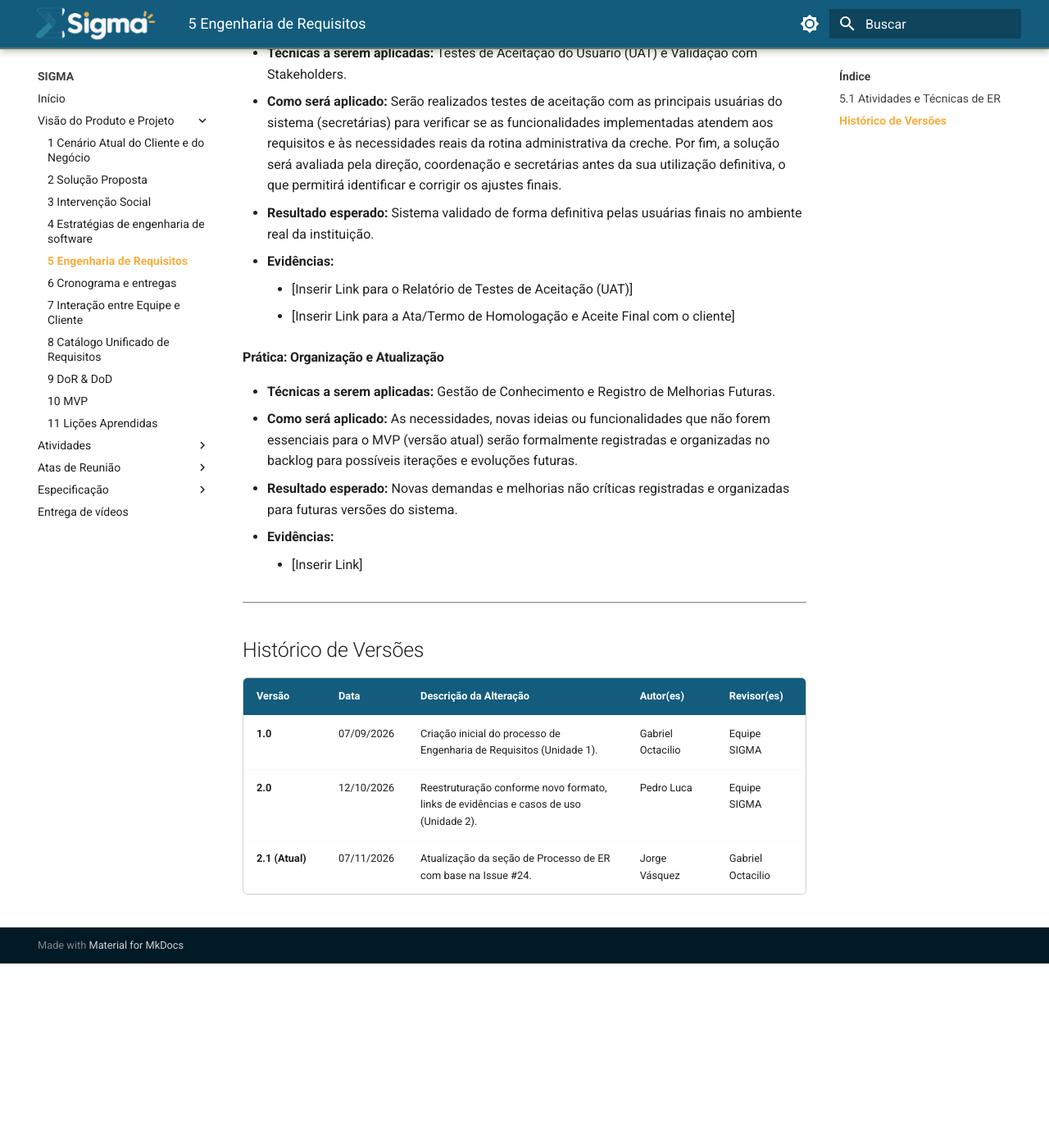
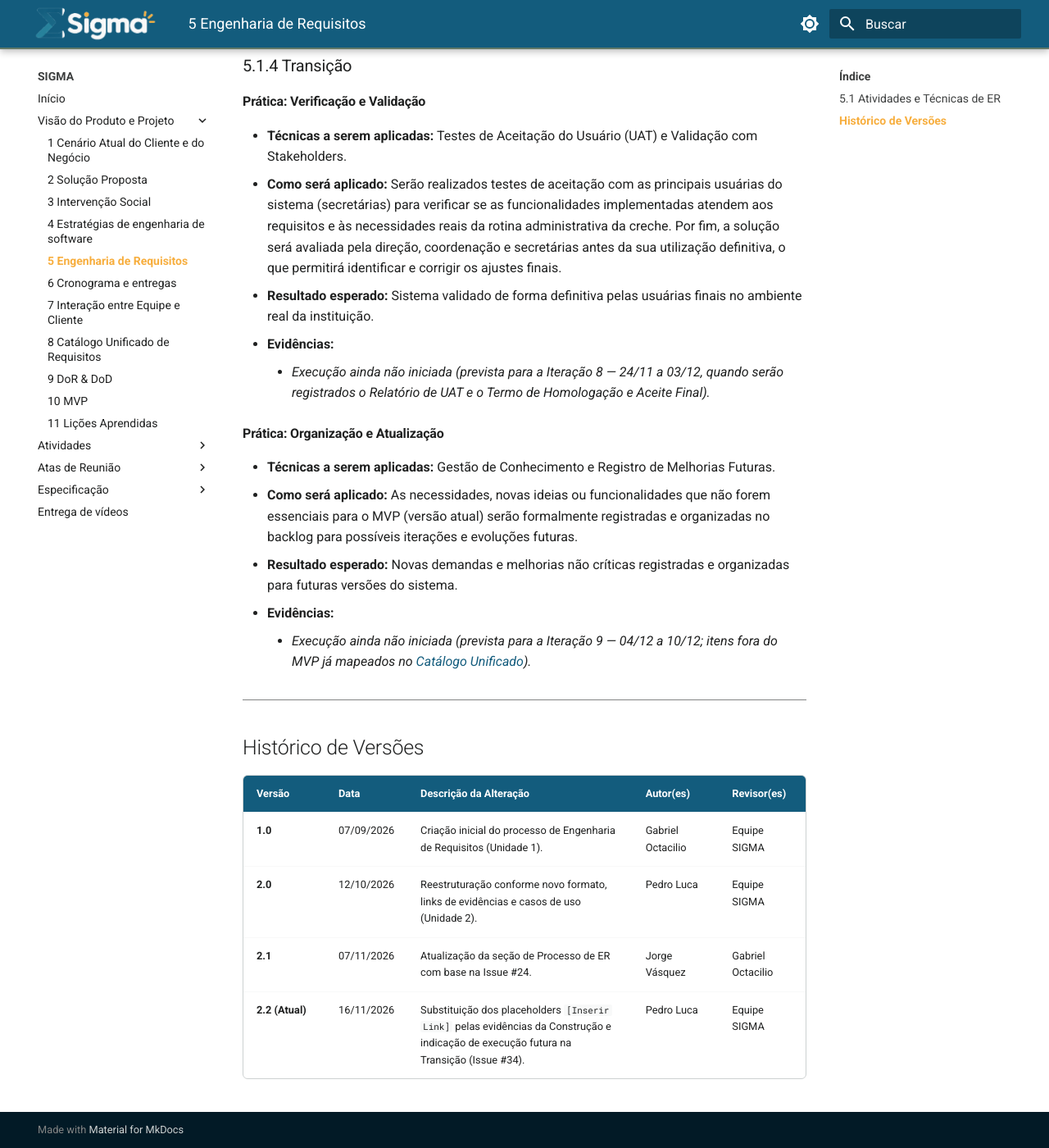
Before and after one commit to mdsreq-fga-unb/REQ-2026.2-T01-Sigma, an MkDocs documentation site: the page built from docs/doc-visao/5_requisitos.md, in a window 1280 px wide and 1400 px high, scrolled down 6218 px. Shown: the whole window at 82% size. Built offline with MkDocs 1.6.1 and Material for MkDocs 9.7.7, drawn with Linux system fonts in a browser that asks for light colours; before the commit the page ends 7393 px from its top, so only the background shows below that; some of the changed text lies outside the part shown.

Commit message:
docs: corrige links de evidências, imagens, registro histórico e rastreabilidade (#34)

```diff
--- a/docs/doc-visao/5_requisitos.md
+++ b/docs/doc-visao/5_requisitos.md
@@ -96,21 +96,24 @@ Nesta seção, detalhamos a aplicação das práticas de Engenharia de Requisito
 - **Como será aplicado:** Durante as iterações de desenvolvimento, serão realizadas comunicações diretas com os stakeholders para esclarecer dúvidas pontuais sobre as regras de negócio, garantindo que a equipa não fique bloqueada durante a implementação.
 - **Resultado esperado:** Dúvidas pontuais de negócio resolvidas para não travar o desenvolvimento.
 - **Evidências:**
-    - [Inserir Link]
+    - [Acompanhamento das Iterações e validações](4_estrategias.md#45-acompanhamento-das-iteracoes)
+    - [Protótipos e fluxos validados em 04/11](6_cronograma.md#iteracoes)
 
 #### Prática: Análise e Consenso
 - **Técnicas em aplicação:** Avaliação de Mudanças (Análise de Impacto).
 - **Como está sendo aplicado:** Caso surjam novos pedidos ou alterações nos requisitos durante o desenvolvimento, está sendo aplicada a técnica de Análise de Impacto para avaliar a viabilidade técnica, o custo e o impacto dessas mudanças no escopo da iteração atual.
 - **Resultado esperado:** Decisão tomada sobre a viabilidade técnica e o impacto de aceitar mudanças durante a iteração.
 - **Evidências:**
-    - [Inserir Link]
+    - [Histórico de Versões dos Requisitos](8_requisitos.md#historico-de-versoes)
+    - [Critérios do MVP e Priorização](10_backlog.md)
 
 #### Prática: Declaração
 - **Técnicas a serem aplicadas:** Especificação Sob Demanda (Critérios de Aceite e atualização de Casos de Uso).
 - **Como será aplicado:** Evitando um detalhamento antecipado desnecessário, os requisitos selecionados para a iteração atual serão especificados no momento certo, por meio da escrita de critérios de aceite e atualização dos casos de uso, documentando o que os desenvolvedores precisam para construir a funcionalidade.
 - **Resultado esperado:** Regras de negócio da iteração atual documentadas para os desenvolvedores.
 - **Evidências:**
-    - [Inserir Link]
+    - [Catálogo Unificado de Requisitos](8_requisitos.md)
+    - [Painel de Casos de Uso](casos-uso/index.md)
 
 #### Prática: Representação
 - **Técnicas a serem aplicadas:** Refinamento Visual (Atualização de Protótipos de Interface).
@@ -124,8 +127,8 @@ Nesta seção, detalhamos a aplicação das práticas de Engenharia de Requisito
 - **Como será aplicado:** O software implementado será verificado por meio de técnicas convencionais de teste para averiguar objetivamente se as regras de negócio e os critérios de aceite foram plenamente atendidos. Em seguida, as funcionalidades desenvolvidas serão apresentadas aos stakeholders em demonstrações iterativas, permitindo validar se o sistema continua a atender às necessidades da creche e incorporar feedback nas próximas iterações.
 - **Resultado esperado:** Funcionalidades verificadas iterativamente com o cliente e feedback recolhido para os passos seguintes.
 - **Evidências:**
-    - [Inserir Link]
-    - [Inserir Link]
+    - [Critérios de DoR e DoD](9_dor_dod.md)
+    - [Entregas e PRs integrados no Cronograma](6_cronograma.md#iteracoes)
 
 #### Prática: Organização e Atualização
 - **Técnicas em aplicação:** Revisão e Manutenção do Backlog (Atualização de Requisitos e Gerenciamento de Mudanças) e Construção da Árvore de Rastreabilidade.
@@ -143,15 +146,14 @@ Nesta seção, detalhamos a aplicação das práticas de Engenharia de Requisito
 - **Como será aplicado:** Serão realizados testes de aceitação com as principais usuárias do sistema (secretárias) para verificar se as funcionalidades implementadas atendem aos requisitos e às necessidades reais da rotina administrativa da creche. Por fim, a solução será avaliada pela direção, coordenação e secretárias antes da sua utilização definitiva, o que permitirá identificar e corrigir os ajustes finais.
 - **Resultado esperado:** Sistema validado de forma definitiva pelas usuárias finais no ambiente real da instituição.
 - **Evidências:**
-    - [Inserir Link para o Relatório de Testes de Aceitação (UAT)]
-    - [Inserir Link para a Ata/Termo de Homologação e Aceite Final com o cliente]
+    - *Execução ainda não iniciada (prevista para a Iteração 8 — 24/11 a 03/12, quando serão registrados o Relatório de UAT e o Termo de Homologação e Aceite Final).*
 
 #### Prática: Organização e Atualização
 - **Técnicas a serem aplicadas:** Gestão de Conhecimento e Registro de Melhorias Futuras.
 - **Como será aplicado:** As necessidades, novas ideias ou funcionalidades que não forem essenciais para o MVP (versão atual) serão formalmente registradas e organizadas no backlog para possíveis iterações e evoluções futuras.
 - **Resultado esperado:** Novas demandas e melhorias não críticas registradas e organizadas para futuras versões do sistema.
 - **Evidências:**
-    - [Inserir Link]
+    - *Execução ainda não iniciada (prevista para a Iteração 9 — 04/12 a 10/12; itens fora do MVP já mapeados no [Catálogo Unificado](8_requisitos.md)).*
 
 
 ---
@@ -162,4 +164,5 @@ Nesta seção, detalhamos a aplicação das práticas de Engenharia de Requisito
 |---|---|---|---|---|
 | [1.0](../versoes/v1/5_requisitos.md) | 07/09/2026 | Criação inicial do processo de Engenharia de Requisitos (Unidade 1). | Gabriel Octacilio | Equipe SIGMA |
 | [2.0](../versoes/v2/5_requisitos.md) | 12/10/2026 | Reestruturação conforme novo formato, links de evidências e casos de uso (Unidade 2). | Pedro Luca | Equipe SIGMA |
-| **2.1 (Atual)** | 07/11/2026 | Atualização da seção de Processo de ER com base na Issue #24. | Jorge Vásquez | Gabriel Octacilio |
+| [2.1](../versoes/v2/5_requisitos.md) | 07/11/2026 | Atualização da seção de Processo de ER com base na Issue #24. | Jorge Vásquez | Gabriel Octacilio |
+| **2.2 (Atual)** | 16/11/2026 | Substituição dos placeholders `[Inserir Link]` pelas evidências da Construção e indicação de execução futura na Transição (Issue #34). | Pedro Luca | Equipe SIGMA |
```
Also changed, not shown: docs/atividades/atividade_3.md (+3 -0 lines), docs/atividades/atividade_4.md (+3 -2 lines), docs/doc-visao/8_requisitos.md (+0 -9 lines).
